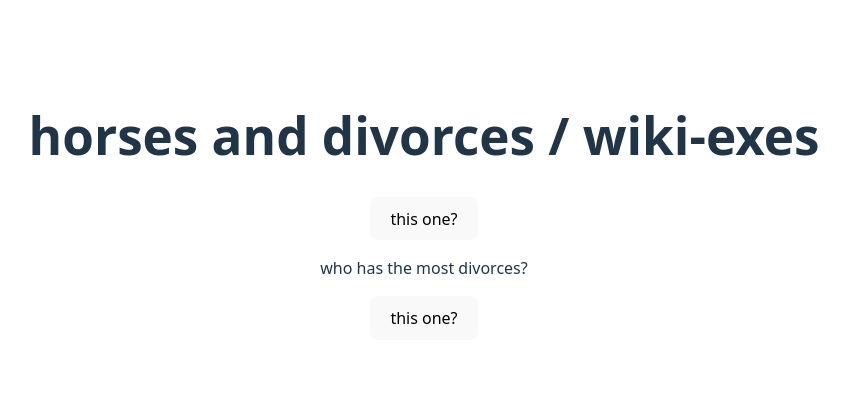
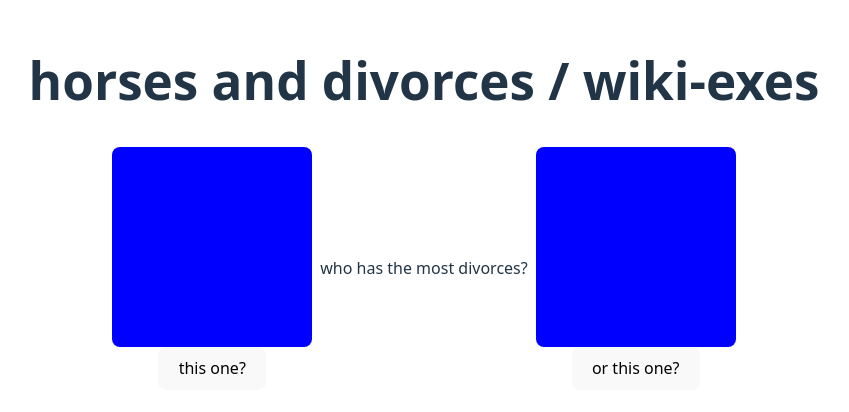
Before and after one commit to derekmiranda/horses-and-divorces, a React (Vite) app: page / in a window 1280 px wide. Shown: the part 194-606 px from the top of the page, without its empty margins (216-1065 px from the left). Built offline with nearby package versions, Linux system fonts and the light colour scheme.

Commit message:
add basic quiz page

```diff
--- a/src/components/QuizPage.css
+++ b/src/components/QuizPage.css
@@ -1,5 +1,16 @@
+.quiz-page {
+  display: flex;
+  justify-content: center;
+  align-items: center;
+}
+
+.quiz-page > * {
+  margin: 4px;
+}
+
 .person-img {
   width: 200px;
   height: 200px;
   background: blue;
+  border-radius: 8px;
 }
--- a/src/components/QuizPage.jsx
+++ b/src/components/QuizPage.jsx
@@ -1,10 +1,10 @@
 import "./QuizPage.css"
 
-function PersonSection() {
+function PersonSection({ children }) {
   return (
     <div>
-      <div className="person-"></div>
-      <button>this one?</button>
+      <div className="person-img"></div>
+      <button>{children}</button>
     </div>
   )
 }
@@ -13,9 +13,11 @@ function QuizPage() {
   return (
     <>
       <h1>horses and divorces / wiki-exes</h1>
-      <PersonSection />
+      <main className="quiz-page">
+      <PersonSection>this one?</PersonSection>
       <p>who has the most divorces?</p>
-      <PersonSection />
+      <PersonSection>or this one?</PersonSection>
+      </main>
     </>
   )
 }
```
